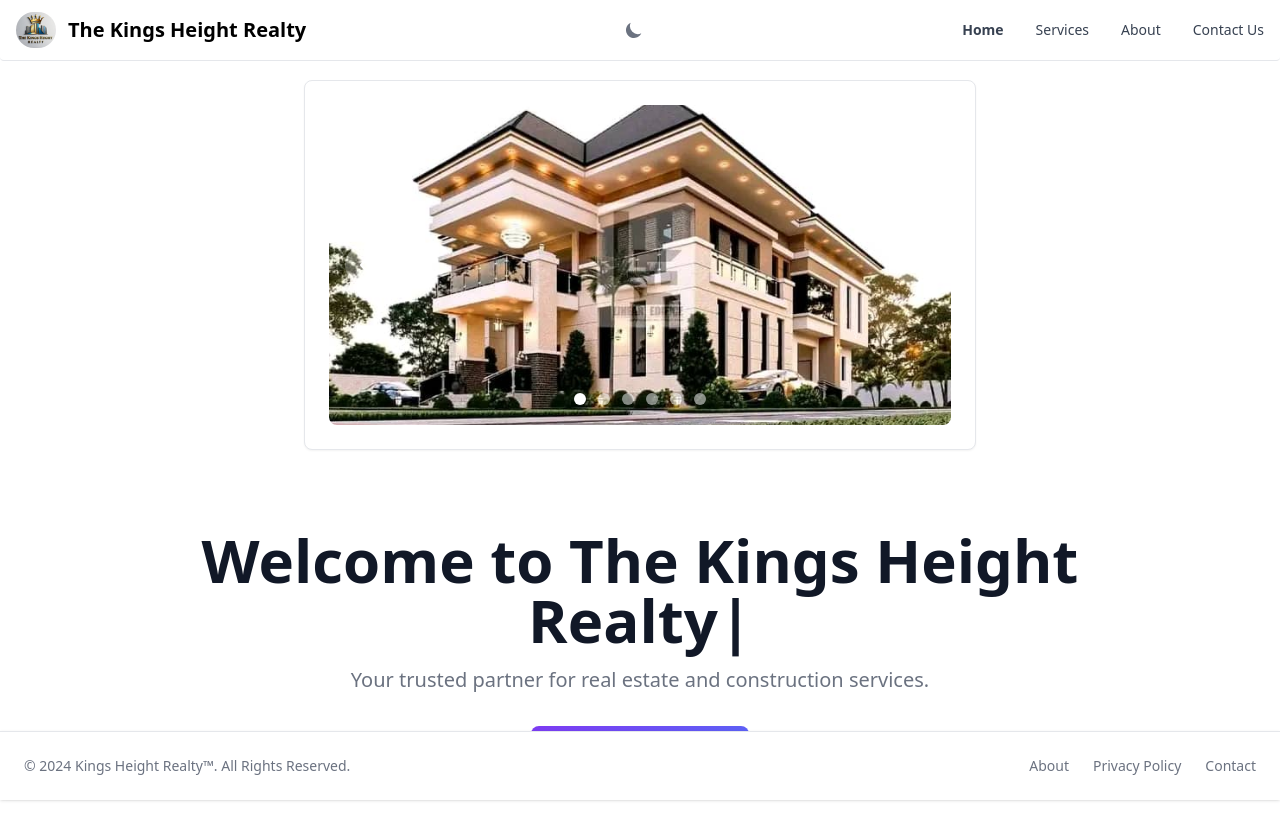
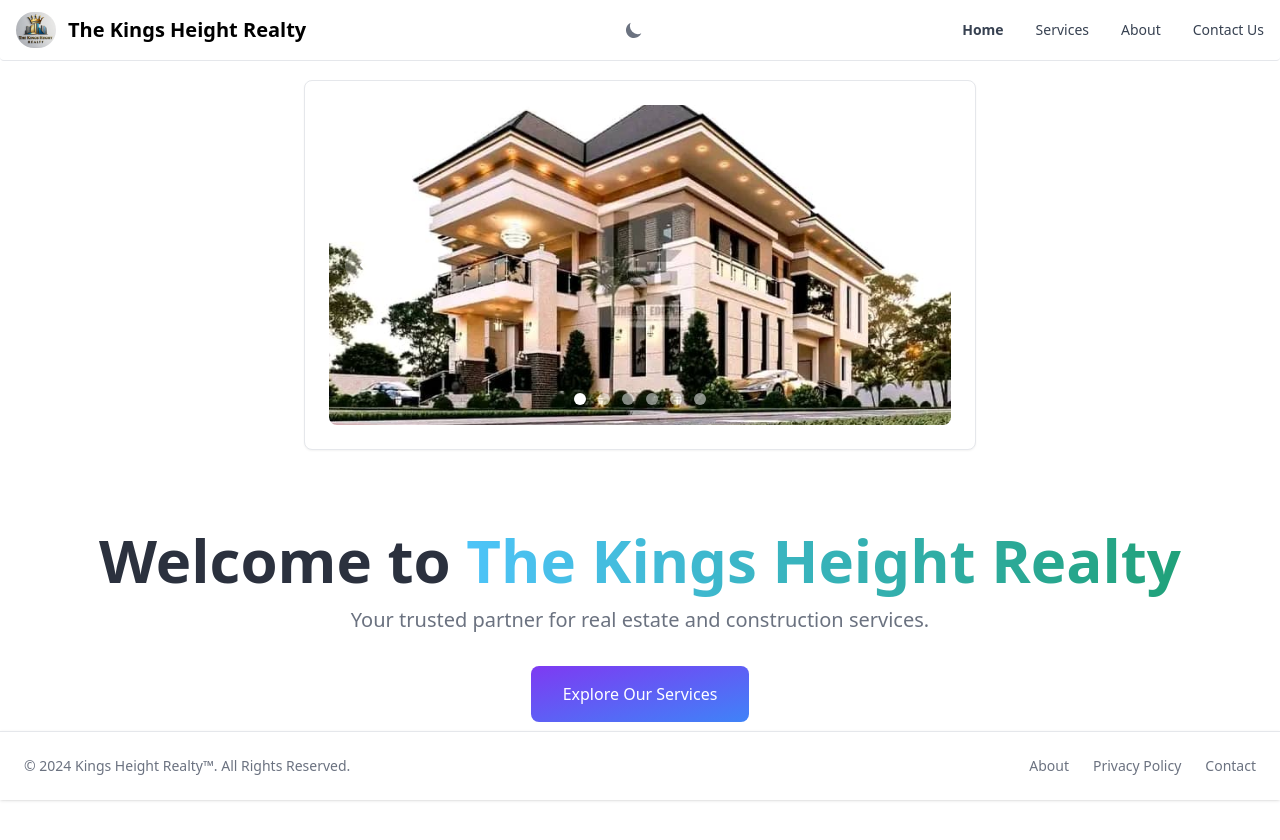
Before and after one commit to douglastawile/the-kings-height-realty, a React (Vite) app: page / in a window 1280 px wide. Shown: the top 840 px of the page. Built offline with nearby package versions, Linux system fonts and the light colour scheme.

Commit message:
Updated the home page

```diff
--- a/src/pages/Home.jsx
+++ b/src/pages/Home.jsx
@@ -1,6 +1,54 @@
+// import { Link } from "react-router-dom";
+// import HomeCarousel from "../components/HomeCarousel";
+// import Typewriter from "typewriter-effect";
+
+// const Home = () => {
+//   return (
+//     <main role="main" className="min-h-screen mb-16">
+//       <HomeCarousel />
+//       <section
+//         className="container mx-auto px-4 sm:px-6 lg:px-8 py-8 sm:py-12 lg:py-16 flex flex-col justify-center items-center text-center"
+//         aria-labelledby="welcome-heading"
+//       >
+//         <h1
+//           id="welcome-heading"
+//           className="mb-4 text-3xl sm:text-4xl md:text-5xl lg:text-6xl font-extrabold text-gray-900 dark:text-white max-w-4xl"
+//         >
+//           <Typewriter
+//             options={{
+//               strings: ["Welcome to The Kings Height Realty"],
+//               autoStart: true,
+//               loop: true,
+//               deleteSpeed: 50, // Speed to erase the text
+//             }}
+//           />
+//         </h1>
+//         <p
+//           className="text-base sm:text-lg lg:text-xl font-normal text-gray-500 dark:text-gray-400 max-w-2xl mx-auto mb-8"
+//           role="contentinfo"
+//         >
+//           Your trusted partner for real estate and construction services.
+//         </p>
+//         <div className="w-full sm:w-auto">
+//           <Link
+//             to="/services"
+//             className="inline-block w-full sm:w-auto text-white bg-gradient-to-br from-purple-600 to-blue-500 hover:bg-gradient-to-bl focus:ring-4 focus:outline-none focus:ring-blue-300 dark:focus:ring-blue-800 font-medium rounded-lg text-sm sm:text-base px-6 sm:px-8 py-3 sm:py-4 text-center transition-all duration-300 ease-in-out hover:scale-105"
+//             role="button"
+//             aria-label="Explore Our Services"
+//           >
+//             Explore Our Services
+//           </Link>
+//         </div>
+//       </section>
+//     </main>
+//   );
+// };
+
+// export default Home;
+
 import { Link } from "react-router-dom";
 import HomeCarousel from "../components/HomeCarousel";
-import Typewriter from "typewriter-effect";
+import "../styles/fadeIn.css"; // Import the CSS file for the fade-in effect
 
 const Home = () => {
   return (
@@ -12,16 +60,12 @@
       >
         <h1
           id="welcome-heading"
-          className="mb-4 text-3xl sm:text-4xl md:text-5xl lg:text-6xl font-extrabold text-gray-900 dark:text-white max-w-4xl"
+          className="mb-4 text-3xl font-extrabold text-gray-900 dark:text-white md:text-5xl lg:text-6xl fade-in"
         >
-          <Typewriter
-            options={{
-              strings: ["Welcome to The Kings Height Realty"],
-              autoStart: true,
-              loop: true,
-              deleteSpeed: 50, // Speed to erase the text
-            }}
-          />
+          Welcome to{" "}
+          <span className="text-transparent bg-clip-text bg-gradient-to-r to-emerald-600 from-sky-400">
+            The Kings Height Realty
+          </span>
         </h1>
         <p
           className="text-base sm:text-lg lg:text-xl font-normal text-gray-500 dark:text-gray-400 max-w-2xl mx-auto mb-8"
--- /dev/null
+++ b/src/styles/fadeIn.css
@@ -0,0 +1,10 @@
+.fade-in {
+  opacity: 0;
+  animation: fadeIn 9s forwards;
+}
+
+@keyframes fadeIn {
+  to {
+    opacity: 1;
+  }
+}
```
